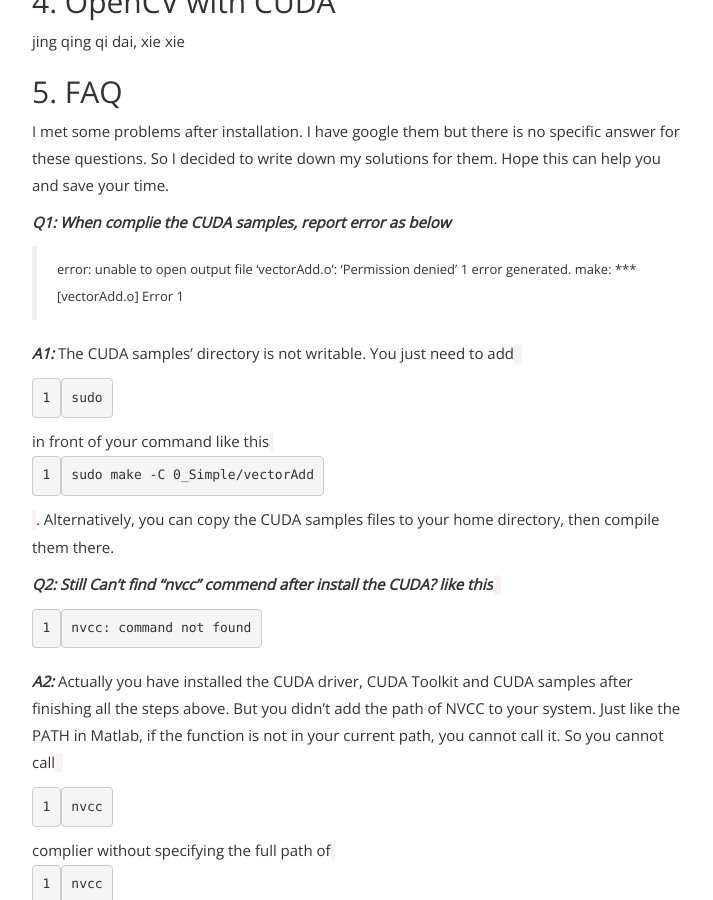
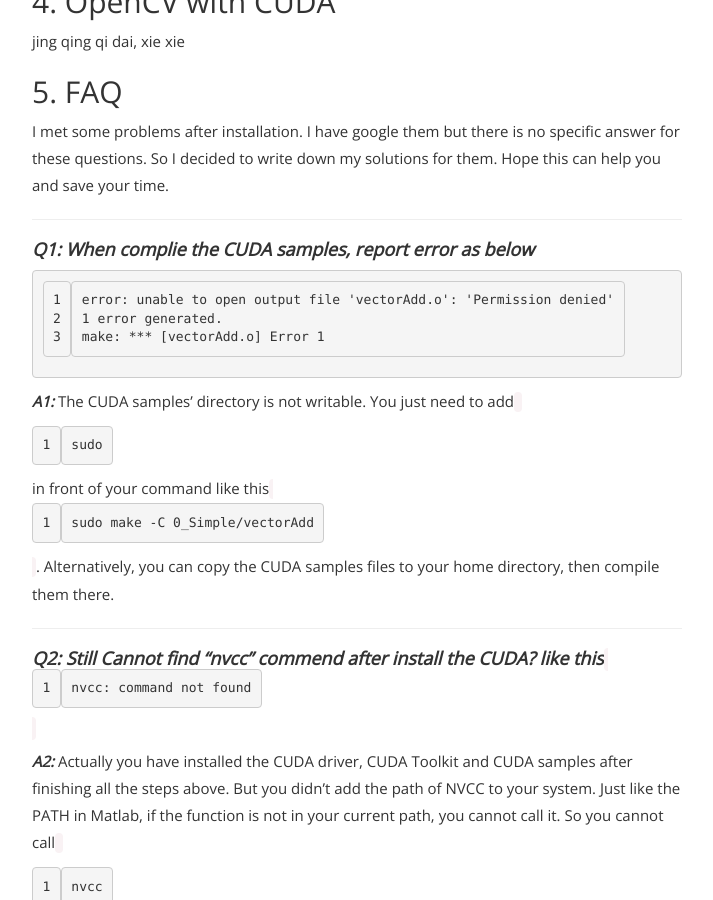
Before and after one commit to junboychina/junboychina.github.io, a Jekyll site: the page built from _posts/2016-07-06-Introduction and Installation of CUDA on Mac.md, in a window 1280 px wide and 900 px high, scrolled down 6505 px. Shown: the whole window, without its empty margins (283-996 px from the left). Built offline with Jekyll 4.4.1, drawn with Linux system fonts in a browser that asks for light colours.

Commit message:
modify post

````diff
--- a/_posts/2016-07-06-Introduction and Installation of CUDA on Mac.md
+++ b/_posts/2016-07-06-Introduction and Installation of CUDA on Mac.md
@@ -282,16 +282,21 @@
 ## 5. FAQ
 I met some problems after installation. I have google them but there is no specific answer for these questions. So I decided to write down my solutions for them. Hope this can help you and save your time.
 
-***Q1:  When complie the CUDA samples, report error as below***
->error: unable to open output file 'vectorAdd.o': 'Permission denied'
->1 error generated.
->make: *** [vectorAdd.o] Error 1
+---------
 
-***A1:***  The CUDA samples' directory is not writable. You just need to add `sudo` in front of your command like this `sudo make -C 0_Simple/vectorAdd`.
-Alternatively, you can copy the CUDA samples files to your home directory, then compile them there.
+#### ***Q1:  When complie the CUDA samples, report error as below***
 
+```
+error: unable to open output file 'vectorAdd.o': 'Permission denied'
+1 error generated.
+make: *** [vectorAdd.o] Error 1
+```
 
-***Q2:  Still Can't find "nvcc" commend after install the CUDA? like this*** `nvcc: command not found`
+***A1:***  The CUDA samples' directory is not writable. You just need to add `sudo` in front of your command like this `sudo make -C 0_Simple/vectorAdd`. Alternatively, you can copy the CUDA samples files to your home directory, then compile them there.
+
+---------
+
+#### ***Q2:  Still Cannot find "nvcc" commend after install the CUDA? like this*** `nvcc: command not found`
 
 ***A2:*** Actually you have installed the CUDA driver, CUDA Toolkit and CUDA samples after finishing all the steps above. But you didn't add the path of NVCC to your system. Just like the PATH in Matlab, if the function is not in your current path, you cannot call it. So you cannot call `nvcc` complier without specifying the full path of `nvcc` in the Terminal.
 
````
Also changed, not shown: 1 other file.
